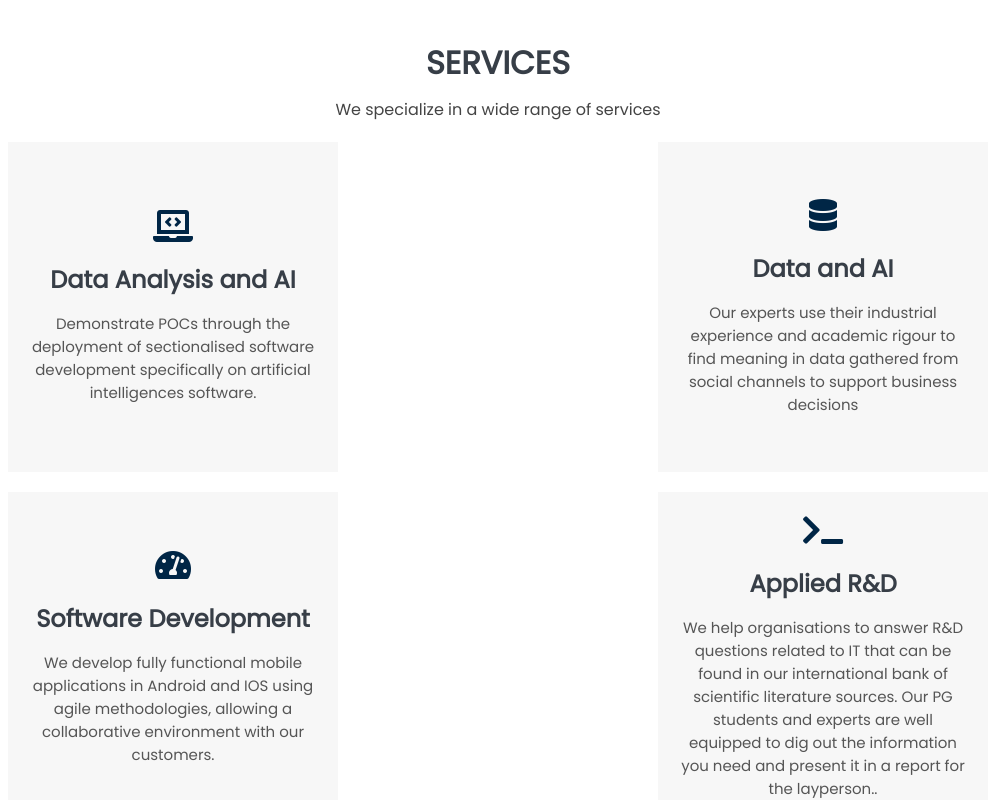
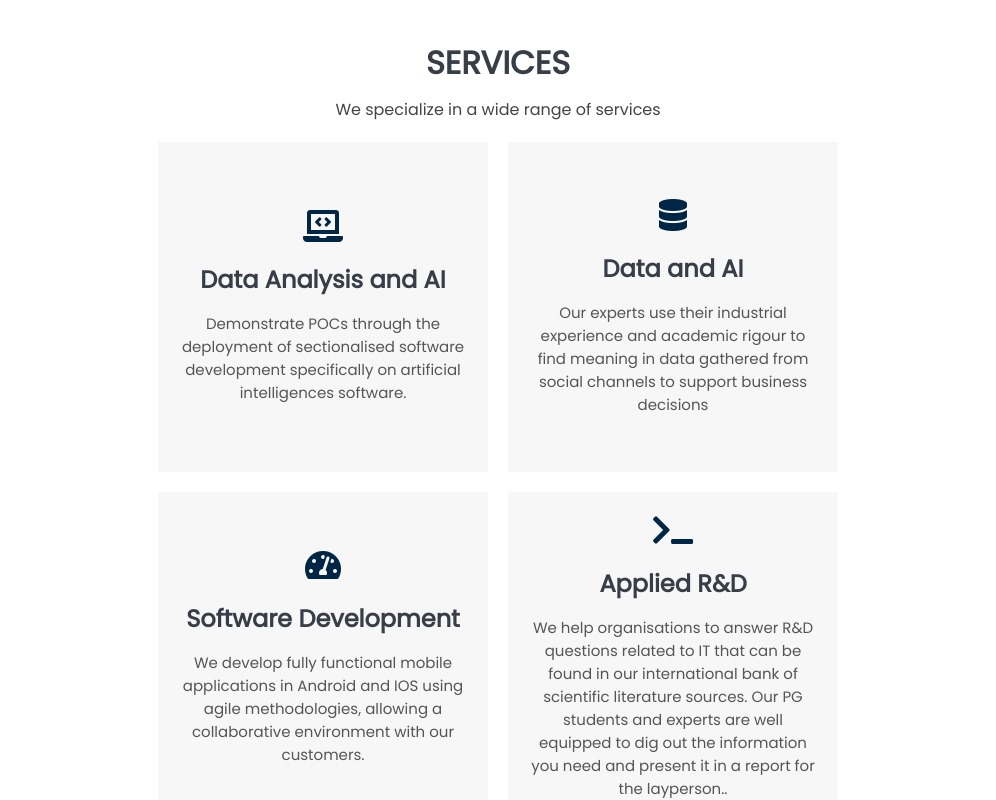
Before and after one commit to elainatesfai/BTM_WebPage, a React (Create React App) app: page / in a window 1280 px wide. Shown: the part 1200-2000 px from the top of the page, without its empty margins (142-1138 px from the left). Built offline with nearby package versions, Linux system fonts and the light colour scheme.

Commit message:
Update 1.0.5

```diff
--- a/src/css/services.css
+++ b/src/css/services.css
@@ -22,8 +22,8 @@
 .services {
   display: flex;
   flex-wrap: wrap;
-  justify-content: space-between;
-  margin: 0 130px;
+  justify-content:center;
+  margin: 0 110px;
 }
 .service-card {
   display: flex;
```
